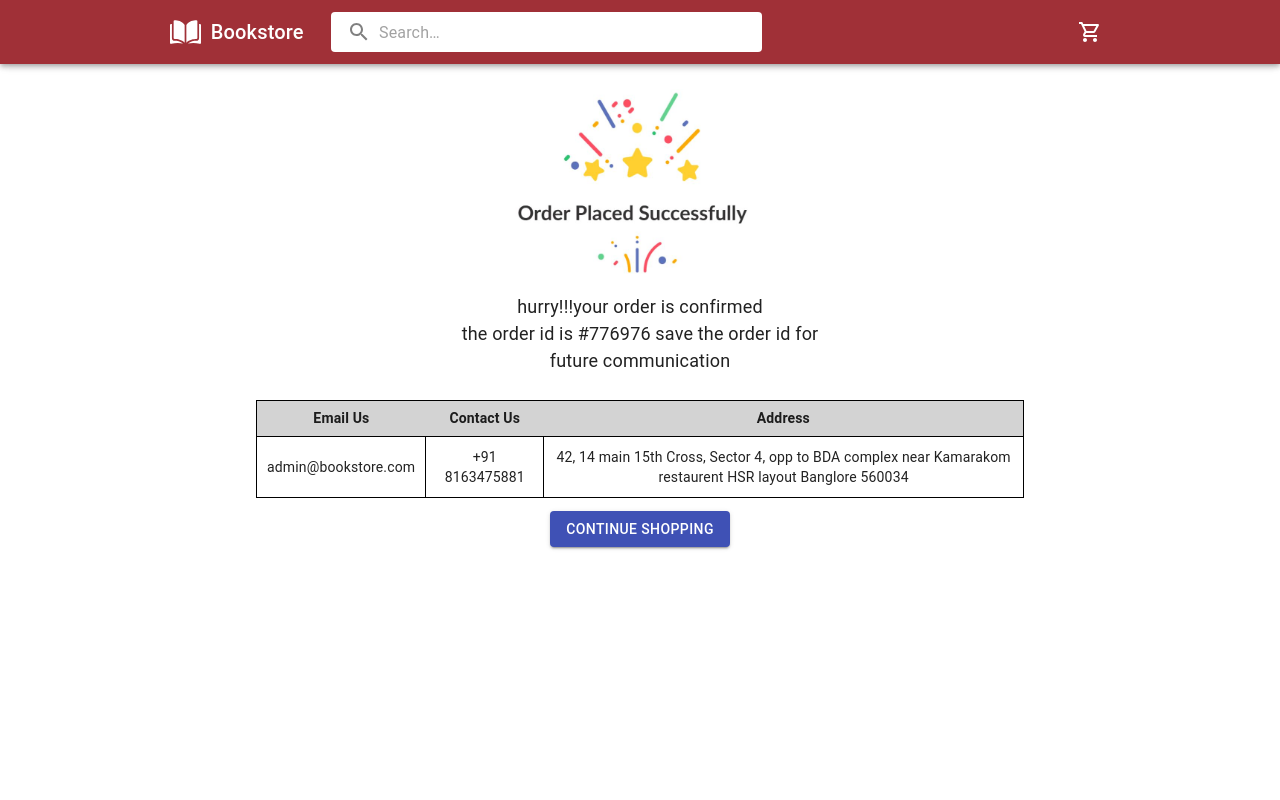
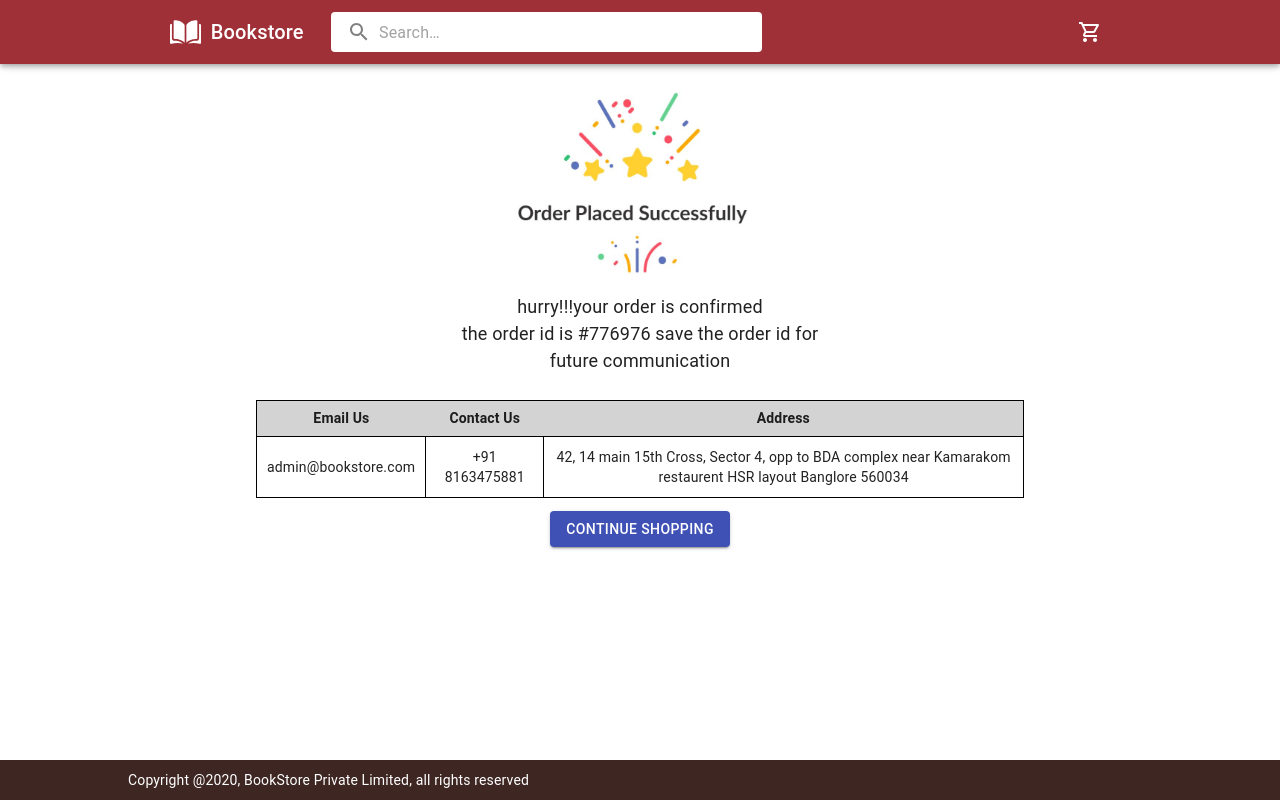
Before and after one commit to saurabhdagwar/BookShop, a React (Create React App) app: page /dashboard/orderPlaced in a window 1280 px wide. Built offline with nearby package versions, Linux system fonts and the light colour scheme; no server answers.

Commit message:
refactor: by adding footer in dashboard

```diff
--- a/src/Components/AppBar/AppBar.jsx
+++ b/src/Components/AppBar/AppBar.jsx
@@ -15,7 +15,6 @@ import Badge from "@material-ui/core/Badge";
 const StyledBadge = withStyles((theme) => ({
   badge: {
     right: -3,
-    top: 13,
     border: `2px solid ${theme.palette.background.paper}`,
     padding: "0 4px",
   },
@@ -97,6 +96,7 @@ const useStyles = makeStyles((theme) => ({
       width: "20ch",
     },
   },
+
   cartButton: {
     fontSize: "14px",
     color: "white",
@@ -137,7 +137,7 @@ export default function Appbar(props) {
               className={classes.cartButton}
               onClick={(e) => props.nextPath(e, "../dashboard/cart")}
             >
-              <StyledBadge badgeContent={props.totalCartItem}>
+              <StyledBadge badgeContent={props.totalCartItem} className={classes.badge}>
                 <ShoppingCartOutlinedIcon />
               </StyledBadge>
             </IconButton>
--- /dev/null
+++ b/src/Components/Footer/footer.css
@@ -0,0 +1,11 @@
+.footerMain{
+    background-color: #3e2723;
+    color: white;
+    width: 100vw;
+    padding: 10px;
+    text-align: left;
+    padding-left: 10%;
+    margin-top: 5%;
+    position: fixed;
+    bottom: 0%;
+}
--- /dev/null
+++ b/src/Components/Footer/footer.jsx
@@ -0,0 +1,10 @@
+import React from "react";
+import "./footer.css";
+
+export default function Footer() {
+  return (
+    <div className="footerMain">
+      Copyright @2020, BookStore Private Limited, all rights reserved
+    </div>
+  );
+}
--- a/src/Components/cart/cart.css
+++ b/src/Components/cart/cart.css
@@ -3,8 +3,9 @@
   left: 10%;
   display: flex;
   flex-direction: column;
-  width: 1000px;
+  width: 80%;
   position: absolute;
+  padding-bottom: 5%;
 }
 .cartItem {
   display: flex;
@@ -72,6 +73,7 @@
         top: 10%;
         margin: 2%;
         left: auto;
+        padding: 5%;
     }
     .cartItem {
         align-items: center;
--- a/src/Components/cart/cart.jsx
+++ b/src/Components/cart/cart.jsx
@@ -96,6 +96,18 @@ export default function Cart(props) {
     setStateError("");
   };
 
+  const removeItem = (e,data) => {
+    e.stopPropagation();
+    services.deleteCartItem(data._id)
+    .then((data)=> {
+      console.log("Successfully deleted"+data);
+      props.allCartItem();
+    })
+    .catch((err) => {
+      console.log("Error while removing"+err)
+    })
+  }
+
   const patternCheck = () => {
     makeInitial();
     const namePattern = /^[A-Z]{1}[a-z ]{3,}$/;
@@ -182,17 +194,7 @@ export default function Cart(props) {
                   value={data.product_id.quantity}
                 />
                 <IconButton className={classes.countButton}>+</IconButton>
-                <Button onClick={(e) => {
-                  e.stopPropagation();
-                  services.deleteCartItem(data._id)
-                  .then((data)=> {
-                    console.log("Successfully deleted"+data);
-                    props.allCartItem();
-                  })
-                  .catch((err) => {
-                    console.log("Error while removing"+err)
-                  })
-                } }>Remove</Button>
+                <Button onClick={(e) => {removeItem(e,data)} }>Remove</Button>
               </div>
             </div>
           </div>
@@ -249,6 +251,7 @@ export default function Cart(props) {
       .catch((err) => {
         console.log("Error occured while placing order" + err);
       });
+      props.cartBooks.map((book) => removeItem(e,book));
   };
 
   return (
--- a/src/Components/dashBoard/dashBoard.jsx
+++ b/src/Components/dashBoard/dashBoard.jsx
@@ -6,6 +6,7 @@ import Services from "../../Services/productServices";
 import { Switch, Route } from "react-router-dom";
 import ProtectedRoutes from "../../protectedRoutes.js";
 import PlacedOrder from "../OrderPlaced/orderPlaced";
+import Footer from '../Footer/footer'
 import Cart from "../cart/cart";
 
 const services = new Services();
@@ -15,9 +16,12 @@ const useStyles = makeStyles((theme) => ({
     display: "flex",
     flexDirection: "column",
     alignItems: "center",
-    justifyContent: "center",
+    justifyContent: "space-between",
     backgroundColor: "white",
   },
+ footer:{
+     width: '100%'
+ }
 }));
 
 export default function Dashboard(props) {
@@ -54,6 +58,7 @@ export default function Dashboard(props) {
         nextPath={nextPath}
         setShow={setShow}
       />
+
       <Switch>
         <Route path="/dashboard" exact>
           <Books cartBooks={cartBooks} allCartItem={allCartItem}/>
@@ -70,6 +75,7 @@ export default function Dashboard(props) {
           <PlacedOrder orderPlaced={orderPlaced} nextPath={nextPath} />
         </ProtectedRoutes>
       </Switch>
+      <Footer className={classes.footer}/>
     </div>
   );
 }
--- a/src/Components/displayBooks/displayBooks.jsx
+++ b/src/Components/displayBooks/displayBooks.jsx
@@ -61,7 +61,7 @@ export default function DisplayNotes(props) {
   const [books, setBooks] = React.useState([]);
   const [data, setData] = React.useState(0);
   const [sort, setSort] = React.useState({ type: "" });
-  const [postsPerPage] = React.useState(12);
+  const [postsPerPage] = React.useState(8);
   const [currentPage, setCurrentPage] = React.useState(1);
 
   React.useEffect(() => {
@@ -180,6 +180,7 @@ export default function DisplayNotes(props) {
                 Rs. {data.price}
               </Typography>
             </div>
+
             {data.isCart ? (
               <Button variant="contained" className={classes.addedBagButton}>
                 Added To Bag
```
Also changed, not shown: 1 other file (tests, documents, lock files or other folders).
